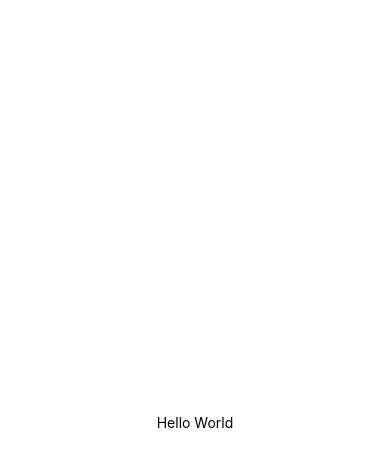
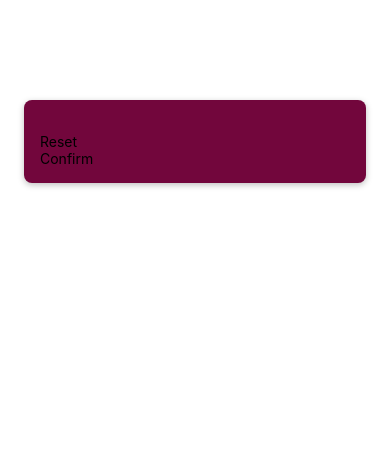
Before and after one commit to SkrChowdhury/react-native-random-number-guesser-game, a React Native app: screen / in a window 390 px wide. Shown: the top 466 px of the page. Built offline with nearby package versions, Linux system fonts and the light colour scheme.

Commit message:
components are added

```diff
--- a/App.js
+++ b/App.js
@@ -1,22 +1,11 @@
 import { View, Text, StyleSheet, StatusBar } from "react-native";
 import React from "react";
+import StartGameScreen from "./screens/StartGameScreen";
 
 const App = () => {
-  return (
-    <View style={styles.container}>
-      <Text>Hello World</Text>
-      <StatusBar style="auto" />
-    </View>
-  );
+  return <StartGameScreen />;
 };
 
 export default App;
 
-const styles = StyleSheet.create({
-  container: {
-    flex: 1,
-    backgroundColor: "#fff",
-    alignItems: "center",
-    justifyContent: "center"
-  }
-});
+const styles = StyleSheet.create({});
--- /dev/null
+++ b/components/PrimaryButton.js
@@ -0,0 +1,14 @@
+import { View, Text } from "react-native";
+import React from "react";
+
+const PrimaryButton = ({ children }) => {
+  return (
+    <View>
+      <Text>
+        {children}
+      </Text>
+    </View>
+  );
+};
+
+export default PrimaryButton;
--- a/screens/StartGameScreen.js
+++ b/screens/StartGameScreen.js
@@ -0,0 +1,30 @@
+import { View, Text, TextInput, Button, StyleSheet } from "react-native";
+import React from "react";
+import PrimaryButton from "../components/PrimaryButton";
+
+const StartGameScreen = () => {
+  return (
+    <View style={styles.inputContainer}>
+      <TextInput />
+      <PrimaryButton>Reset</PrimaryButton>
+      <PrimaryButton>Confirm</PrimaryButton>
+    </View>
+  );
+};
+
+export default StartGameScreen;
+
+const styles = StyleSheet.create({
+  inputContainer: {
+    marginTop: 100,
+    marginHorizontal: 24,
+    padding: 16,
+    backgroundColor: "#72063c",
+    borderRadius: 8,
+    elevation: 4,
+    shadowColor: "black",
+    shadowOffset: { width: 0, height: 2 },
+    shadowRadius: 6,
+    shadowOpacity: 0.25
+  }
+});
```
